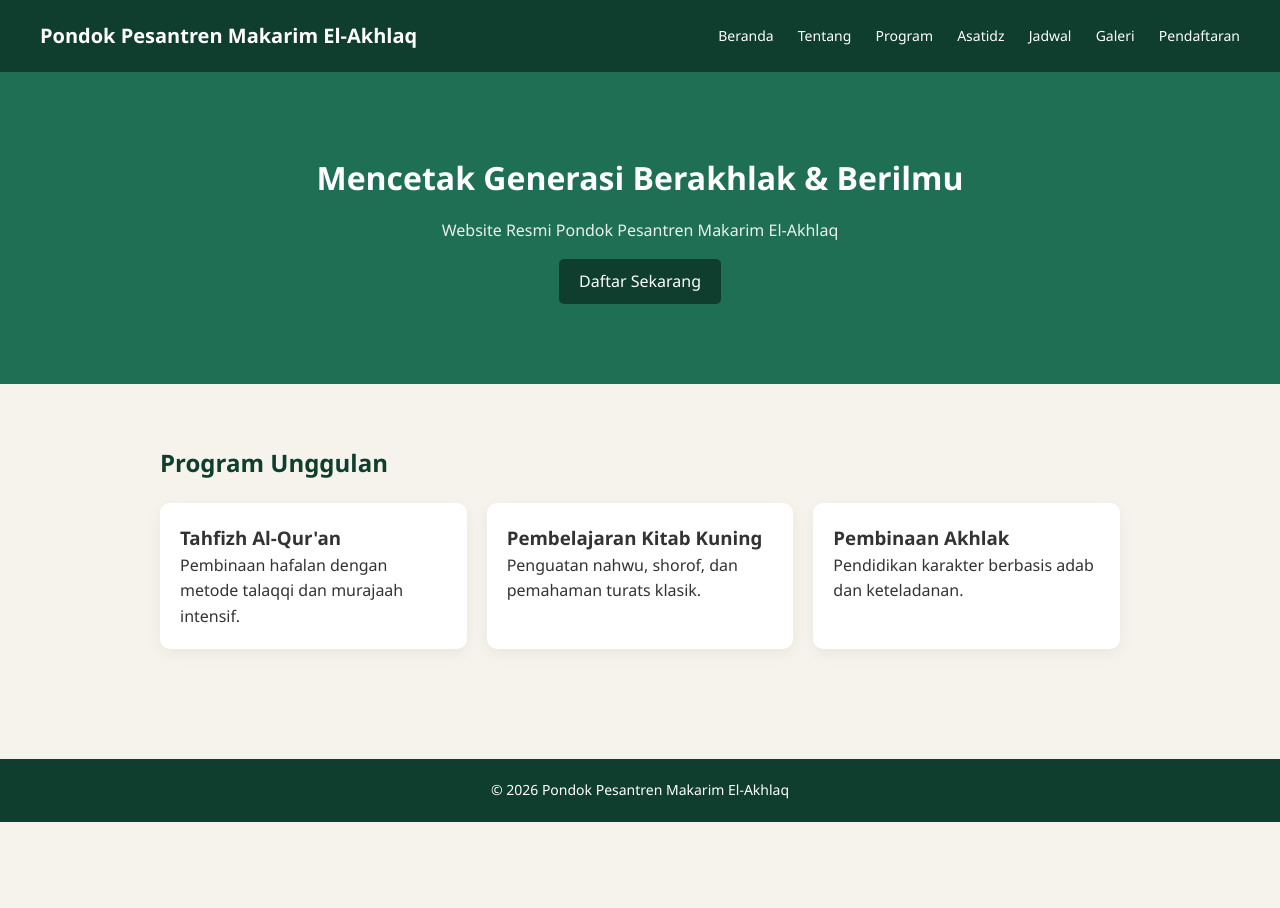
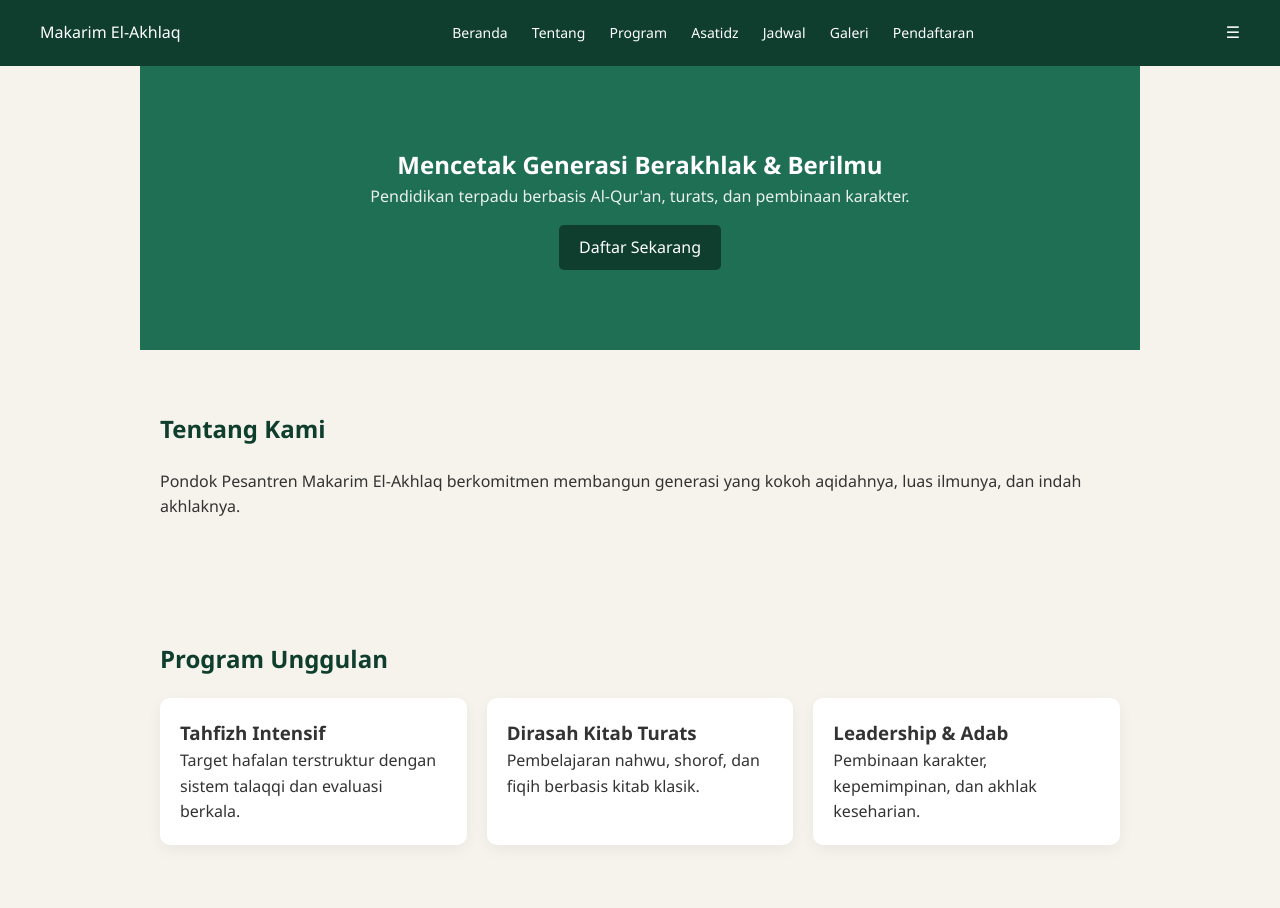
Before and after one commit to labbaykcenter/Makarim-El-Akhlaq, a plain HTML site: page index.html in a window 1280 px wide. Shown: the top 908 px of the page. Before the commit the page ends 822 px from the top, so only its background shows below. Drawn offline with Linux system fonts and the light colour scheme.

Commit message:
Update index.html

```diff
--- a/index.html
+++ b/index.html
@@ -2,14 +2,20 @@
 <html lang="id">
 <head>
   <meta charset="UTF-8">
+  <meta name="viewport" content="width=device-width, initial-scale=1.0">
   <title>Pondok Pesantren Makarim El-Akhlaq</title>
+
+  <!-- Google Font -->
+  <link href="https://fonts.googleapis.com/css2?family=Playfair+Display:wght@600&family=Inter:wght@300;400;500&display=swap" rel="stylesheet">
+
   <link rel="stylesheet" href="assets/css/style.css">
 </head>
 <body>
 
 <header>
-  <h1>Pondok Pesantren Makarim El-Akhlaq</h1>
-  <nav>
+  <div class="logo">Makarim El-Akhlaq</div>
+
+  <nav id="nav-menu">
     <a href="index.html">Beranda</a>
     <a href="tentang.html">Tentang</a>
     <a href="program.html">Program</a>
@@ -18,38 +24,61 @@
     <a href="galeri.html">Galeri</a>
     <a href="pendaftaran.html">Pendaftaran</a>
   </nav>
+
+  <div class="hamburger" onclick="toggleMenu()">☰</div>
 </header>
 
-<div class="hero">
-  <h2>Mencetak Generasi Berakhlak & Berilmu</h2>
-  <p>Website Resmi Pondok Pesantren Makarim El-Akhlaq</p>
+<section class="hero">
+  <h1>Mencetak Generasi Berakhlak & Berilmu</h1>
+  <p>Pendidikan terpadu berbasis Al-Qur'an, turats, dan pembinaan karakter.</p>
   <a href="pendaftaran.html" class="btn">Daftar Sekarang</a>
-</div>
+</section>
 
-<section>
+<section class="about fade-in">
+  <h2>Tentang Kami</h2>
+  <p>Pondok Pesantren Makarim El-Akhlaq berkomitmen membangun generasi yang kokoh aqidahnya, luas ilmunya, dan indah akhlaknya.</p>
+</section>
+
+<section class="program fade-in">
   <h2>Program Unggulan</h2>
 
   <div class="card-container">
     <div class="card">
-      <h3>Tahfizh Al-Qur'an</h3>
-      <p>Pembinaan hafalan dengan metode talaqqi dan murajaah intensif.</p>
+      <h3>Tahfizh Intensif</h3>
+      <p>Target hafalan terstruktur dengan sistem talaqqi dan evaluasi berkala.</p>
     </div>
 
     <div class="card">
-      <h3>Pembelajaran Kitab Kuning</h3>
-      <p>Penguatan nahwu, shorof, dan pemahaman turats klasik.</p>
+      <h3>Dirasah Kitab Turats</h3>
+      <p>Pembelajaran nahwu, shorof, dan fiqih berbasis kitab klasik.</p>
     </div>
 
     <div class="card">
-      <h3>Pembinaan Akhlak</h3>
-      <p>Pendidikan karakter berbasis adab dan keteladanan.</p>
+      <h3>Leadership & Adab</h3>
+      <p>Pembinaan karakter, kepemimpinan, dan akhlak keseharian.</p>
     </div>
   </div>
 </section>
 
 <footer>
-  <p>© 2026 Pondok Pesantren Makarim El-Akhlaq</p>
+  © 2026 Pondok Pesantren Makarim El-Akhlaq
 </footer>
+
+<script>
+function toggleMenu() {
+  document.getElementById("nav-menu").classList.toggle("active");
+}
+
+const faders = document.querySelectorAll('.fade-in');
+const observer = new IntersectionObserver(entries => {
+  entries.forEach(entry => {
+    if(entry.isIntersecting){
+      entry.target.classList.add('show');
+    }
+  });
+});
+faders.forEach(el => observer.observe(el));
+</script>
 
 </body>
 </html>
```
